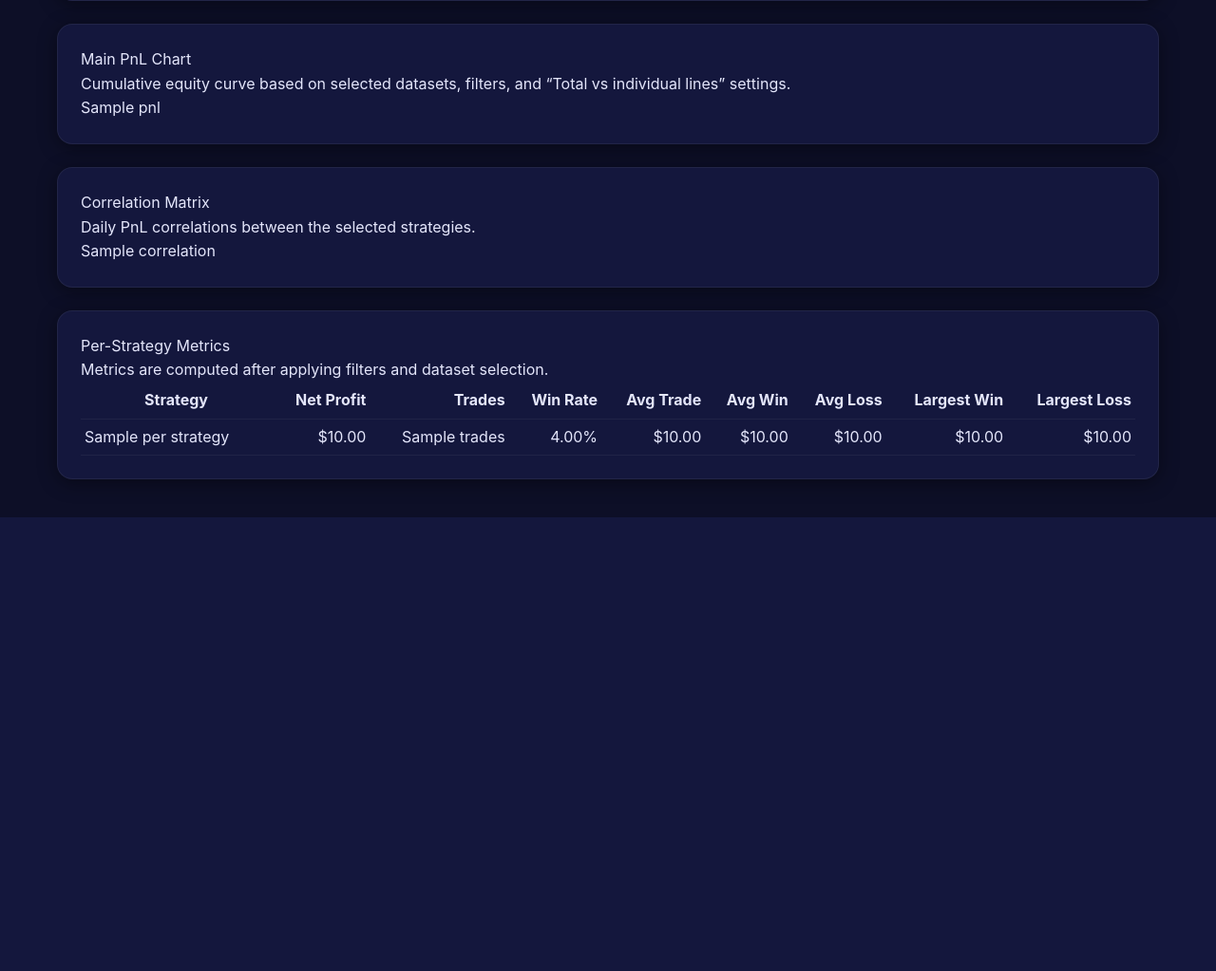
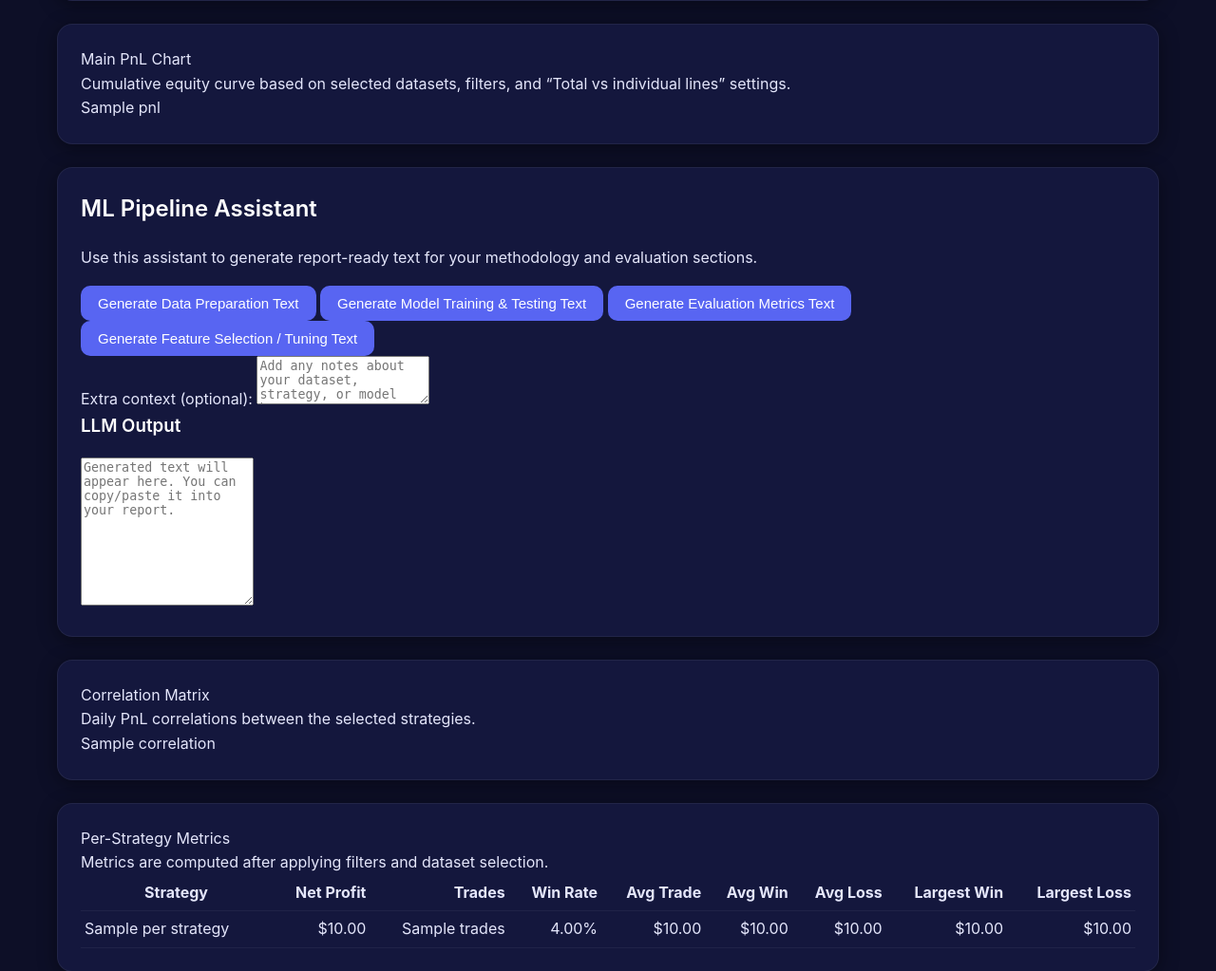
Before and after one commit to CamThrill/strategy-analyzer-ai, a Flask app: template templates/upload.html in a window 1280 px wide. Shown: the part 1119-2142 px from the top of the page at 95% size. Before the commit the page ends 1664 px from the top, so only its background shows below. Run offline with Flask 3, Linux system fonts and the light colour scheme; the template is opened without the code that fills it: most values are stand-ins (such as "Sample title", 1, 10 or a date in 2020).

Commit message:
Wire ML Pipeline Assistant UI to Gemini LLM

```diff
--- a/templates/upload.html
+++ b/templates/upload.html
@@ -203,6 +203,39 @@
       </div>
     </section>
 
+    <!-- ML Pipeline Assistant (LLM) -->
+    <section id="ml-pipeline-assistant" class="card">
+      <h2>ML Pipeline Assistant</h2>
+      <p>
+        Use this assistant to generate report-ready text for your
+        methodology and evaluation sections.
+      </p>
+
+      <div class="llm-buttons">
+        <button type="button" onclick="generateDataPrepText()">
+          Generate Data Preparation Text
+        </button>
+        <button type="button" onclick="generateModelTrainingText()">
+          Generate Model Training & Testing Text
+        </button>
+        <button type="button" onclick="generateEvalMetricsText()">
+          Generate Evaluation Metrics Text
+        </button>
+        <button type="button" onclick="generateFeatureSelectionText()">
+          Generate Feature Selection / Tuning Text
+        </button>
+      </div>
+
+      <label for="llm-extra-context">Extra context (optional):</label>
+      <textarea id="llm-extra-context" rows="3"
+                placeholder="Add any notes about your dataset, strategy, or model here..."></textarea>
+
+      <h3>LLM Output</h3>
+      <textarea id="llm-output" rows="10" readonly
+                placeholder="Generated text will appear here. You can copy/paste it into your report."></textarea>
+    </section>
+
+
     <!-- Row 2, left: Correlation -->
     <section class="card">
       <div class="card-header">Correlation Matrix</div>
@@ -265,4 +298,114 @@
   </div>
   {% endif %}
 </div>
+
+<script>
+async function callLLM(endpoint, payload, outputId) {
+  const outputEl = document.getElementById(outputId);
+  if (outputEl) {
+    outputEl.value = "Generating with LLM...";
+  }
+
+  try {
+    const response = await fetch(endpoint, {
+      method: "POST",
+      headers: {
+        "Content-Type": "application/json"
+      },
+      body: JSON.stringify(payload)
+    });
+
+    const data = await response.json();
+
+    if (!data.ok) {
+      if (outputEl) {
+        outputEl.value = "Error from LLM: " + (data.error || "Unknown error");
+      }
+      return;
+    }
+
+    if (outputEl) {
+      outputEl.value = data.text || "(No text returned from LLM)";
+    }
+  } catch (err) {
+    if (outputEl) {
+      outputEl.value = "Request failed: " + err;
+    }
+  }
+}
+
+function getExtraContext() {
+  const el = document.getElementById("llm-extra-context");
+  return el ? el.value : "";
+}
+
+async function generateDataPrepText() {
+  const payload = {
+    columns: ["profit", "entry_time", "exit_time", "market_position"],
+    steps: [
+      "normalized profit values",
+      "encoded market_position as long/short",
+      "derived trade_duration from entry/exit timestamps"
+    ],
+    extra_context: getExtraContext()
+  };
+
+  await callLLM("/api/llm/data_preparation", payload, "llm-output");
+}
+
+async function generateModelTrainingText() {
+  const payload = {
+    target: "profitable_trade (binary: win vs non-win)",
+    features: [
+      "normalized profit",
+      "trade_duration",
+      "market_position_long",
+      "market_position_short"
+    ],
+    model_type: "Logistic Regression",
+    train_test_split: "80/20 train-test split with fixed random_state",
+    extra_context: getExtraContext()
+  };
+
+  await callLLM("/api/llm/model_training", payload, "llm-output");
+}
+
+async function generateEvalMetricsText() {
+  const payload = {
+    metrics: {
+      accuracy: 0.87,
+      precision: 0.82,
+      recall: 0.79,
+      f1: 0.80
+    },
+    confusion_matrix: [
+      [50, 10],
+      [8, 32]
+    ],
+    labels: ["non_profitable_or_break_even", "profitable"],
+    extra_context: getExtraContext()
+  };
+
+  await callLLM("/api/llm/eval_metrics", payload, "llm-output");
+}
+
+async function generateFeatureSelectionText() {
+  const payload = {
+    all_features: [
+      "profit_norm",
+      "trade_duration",
+      "max_adverse_excursion",
+      "max_favorable_excursion",
+      "session_time",
+      "volatility"
+    ],
+    target: "profitable_trade",
+    model_type: "Logistic Regression",
+    extra_context: getExtraContext()
+  };
+
+  await callLLM("/api/llm/feature_selection", payload, "llm-output");
+}
+</script>
+
 {% endblock %}
```
